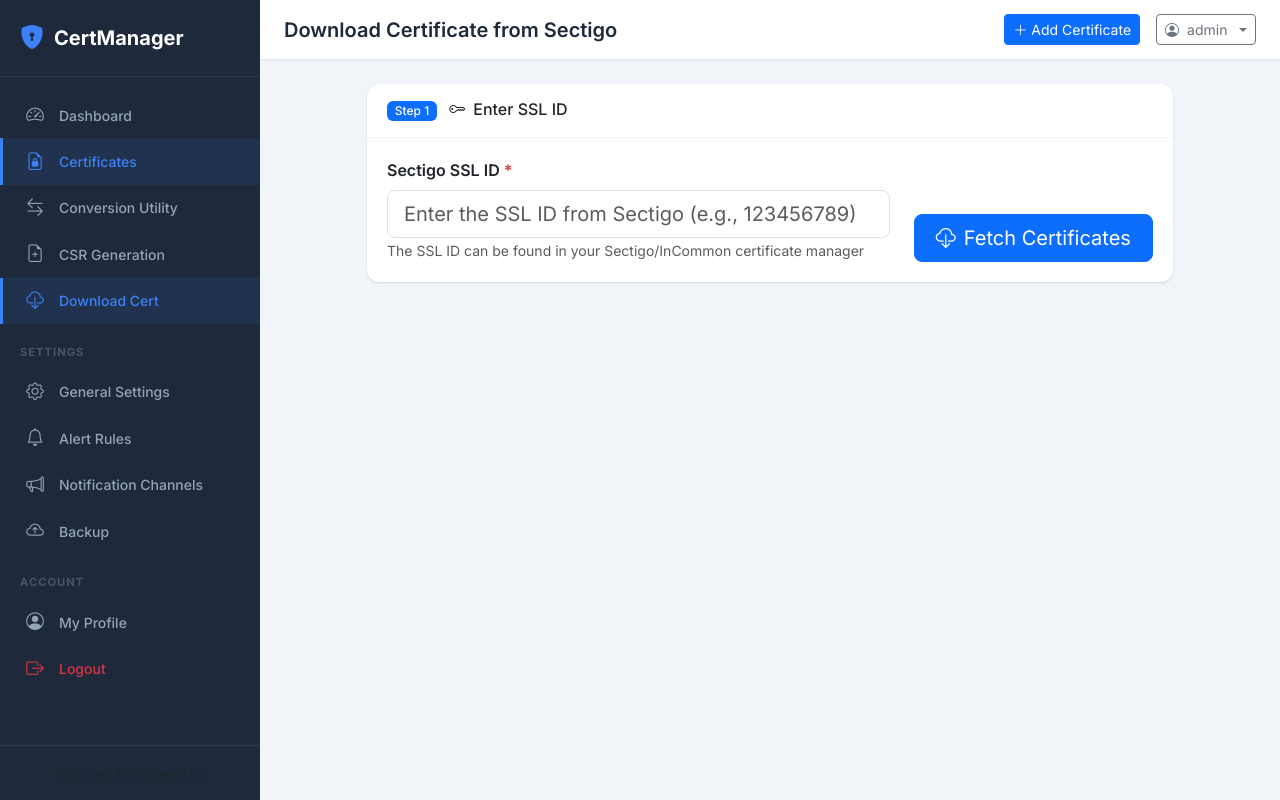
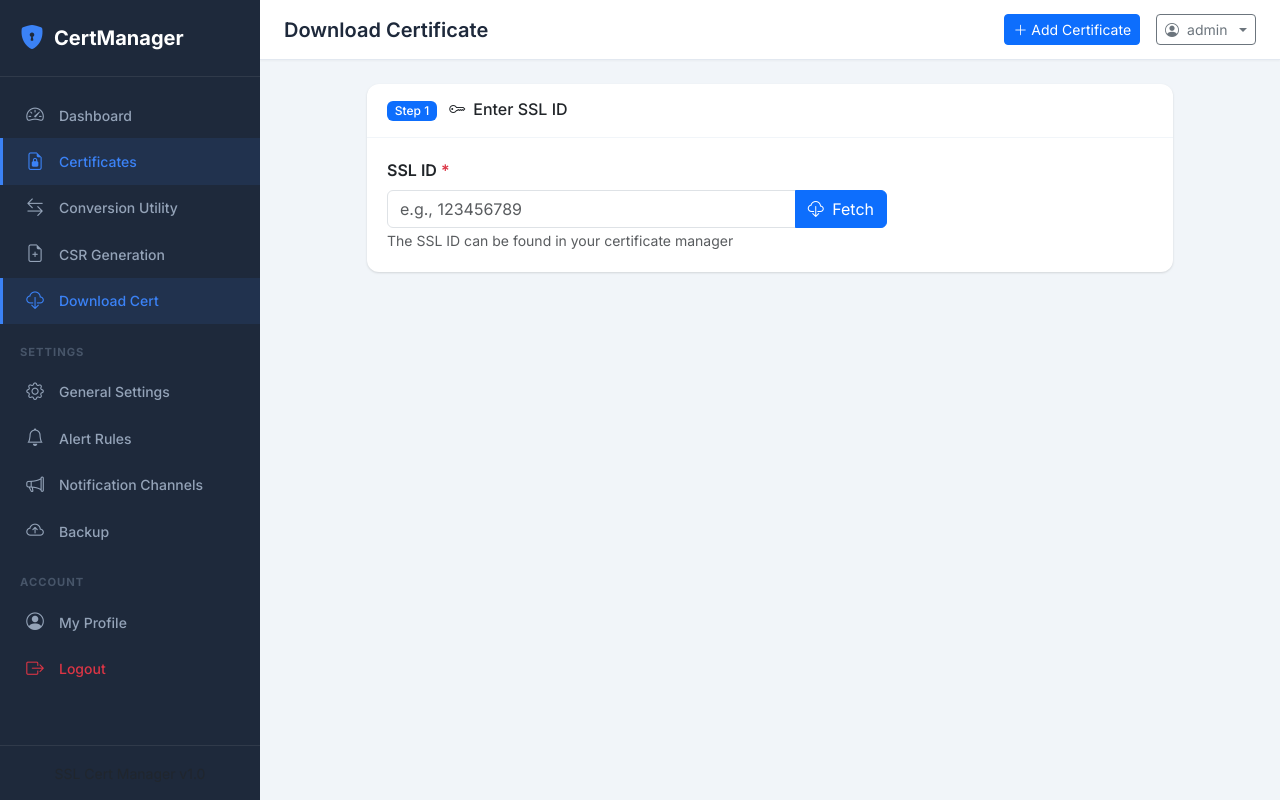
Before and after one commit to vsl8/ssl-certs-management, a Flask app: page /certificates/sectigo-download in a window 1280 px wide. Run offline with Flask 3, Linux system fonts and the light colour scheme; a user stored in the database is signed in; data comes from the database, SQL or seed files in the repository; some libraries are stand-ins or nearby versions.

Commit message:
fixed frontend page

```diff
--- a/templates/certificates/sectigo_download.html
+++ b/templates/certificates/sectigo_download.html
@@ -1,7 +1,7 @@
 {% extends "base.html" %}
 
-{% block title %}Download from Sectigo - SSL Cert Manager{% endblock %}
-{% block page_title %}Download Certificate from Sectigo{% endblock %}
+{% block title %}Download Certificate - SSL Cert Manager{% endblock %}
+{% block page_title %}Download Certificate{% endblock %}
 
 {% block content %}
 <div class="row justify-content-center">
@@ -16,19 +16,15 @@
             </div>
             <div class="card-body">
                 <form id="fetchCertForm">
-                    <div class="row align-items-end">
-                        <div class="col-md-8">
-                            <label class="form-label fw-semibold">Sectigo SSL ID <span class="text-danger">*</span></label>
-                            <input type="text" name="ssl_id" id="sslId" class="form-control form-control-lg"
-                                   placeholder="Enter the SSL ID from Sectigo (e.g., 123456789)" required>
-                            <small class="text-muted">The SSL ID can be found in your Sectigo/InCommon certificate manager</small>
-                        </div>
-                        <div class="col-md-4">
-                            <button type="submit" class="btn btn-primary btn-lg w-100" id="fetchBtn">
-                                <i class="bi bi-cloud-download me-2"></i>Fetch Certificates
-                            </button>
-                        </div>
+                    <label class="form-label fw-semibold">SSL ID <span class="text-danger">*</span></label>
+                    <div class="input-group" style="max-width: 500px;">
+                        <input type="text" name="ssl_id" id="sslId" class="form-control"
+                               placeholder="e.g., 123456789" required>
+                        <button type="submit" class="btn btn-primary" id="fetchBtn">
+                            <i class="bi bi-cloud-download me-1"></i> Fetch
+                        </button>
                     </div>
+                    <small class="text-muted">The SSL ID can be found in your certificate manager</small>
                 </form>
             </div>
         </div>
```
